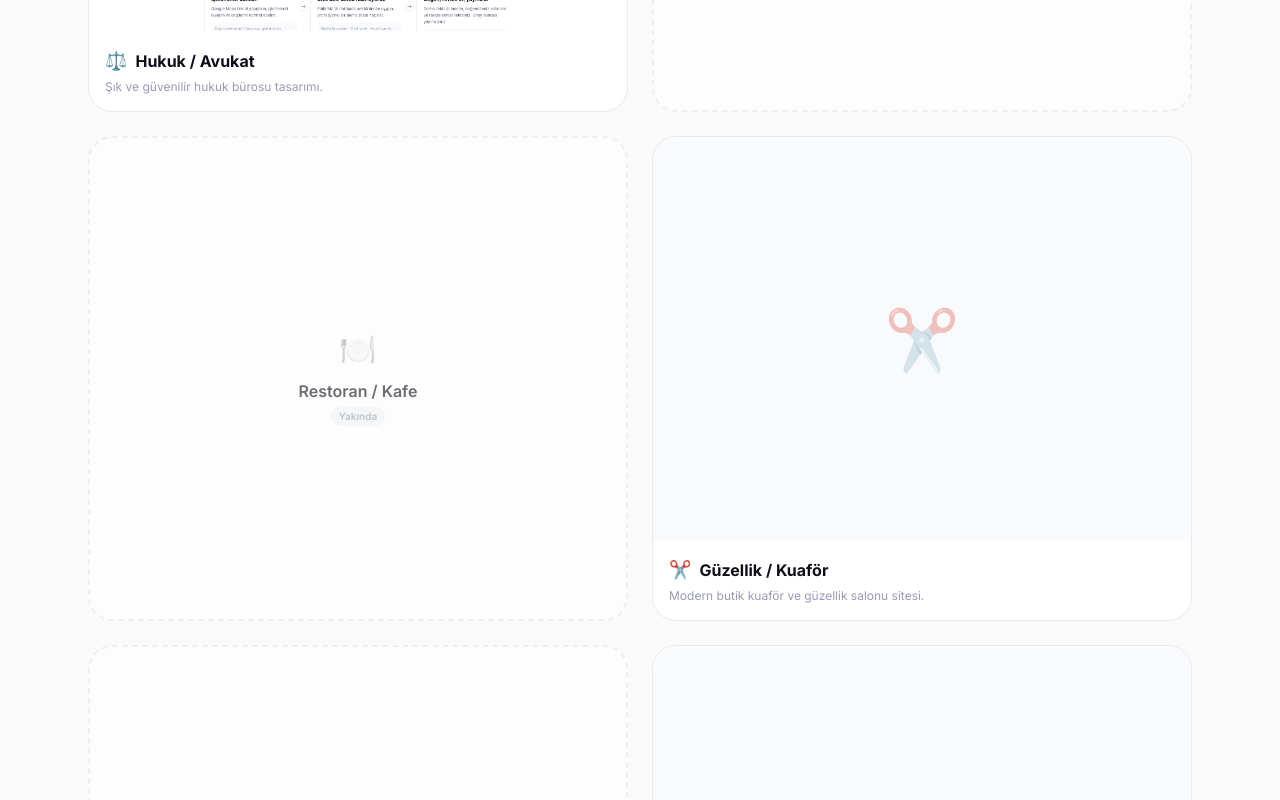
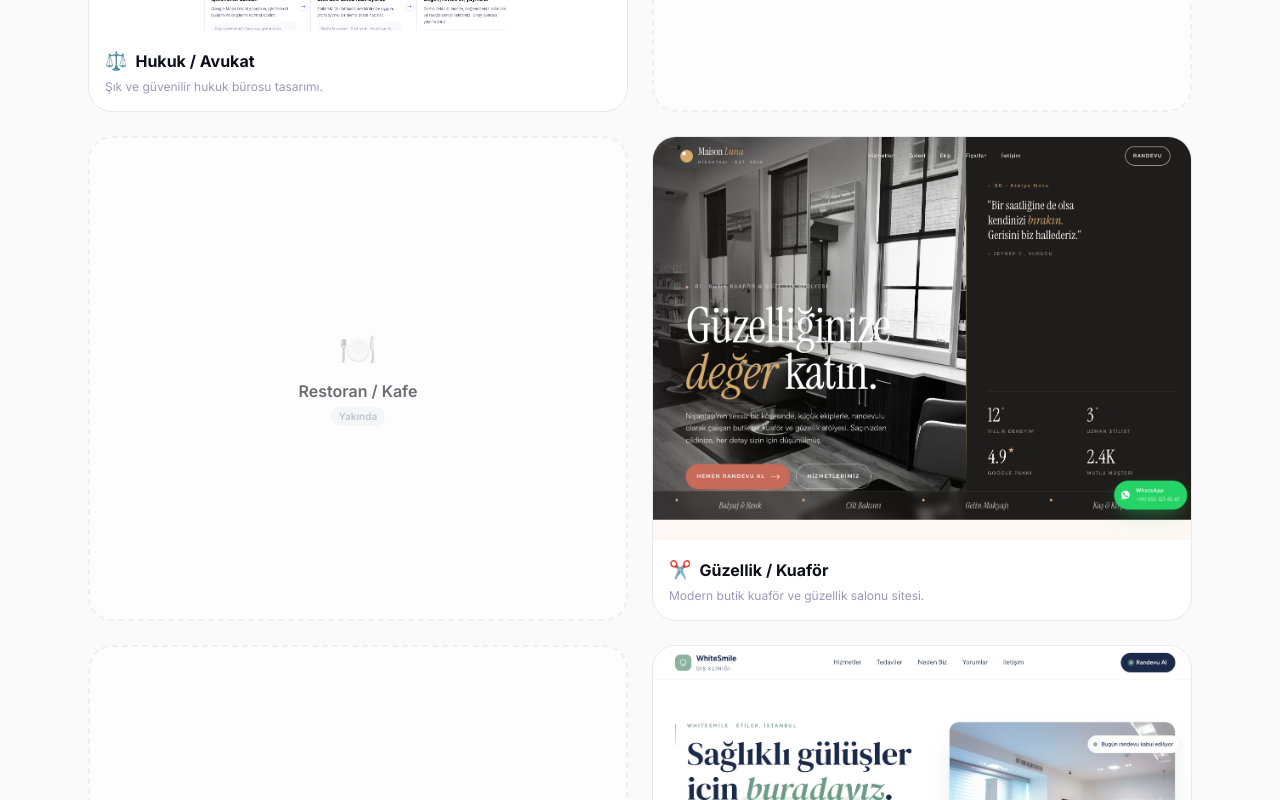
Before and after one commit to RARA1907/web10micro-v1, a Next.js app: page / in a window 1280 px wide. Shown: the part 2280-3080 px from the top of the page. Built offline with nearby package versions, Linux system fonts and the light colour scheme.

Commit message:
fix: kartlar tıklaninca template sayfasina gidiyor, tum template'lerde screenshot var

```diff
--- a/components/TemplateSelector.tsx
+++ b/components/TemplateSelector.tsx
@@ -1,5 +1,4 @@
 "use client";
-import { useState } from "react";
 
 interface Props {
   onCTA: (sector?: string) => void;
@@ -37,7 +36,7 @@ const templates = [
     color: "#C9A96E",
     active: true,
     url: "/templates/guzellik-kuafor/",
-    img: null,
+    img: "/template-guzellik.png",
     desc: "Modern butik kuaför ve güzellik salonu sitesi.",
   },
   {
@@ -54,7 +53,7 @@ const templates = [
     color: "#8AB4A0",
     active: true,
     url: "/templates/dis-klinigi/",
-    img: null,
+    img: "/template-dis.png",
     desc: "Modern diş kliniği, beyaz ve mint temalı tasarım.",
   },
   {
@@ -95,8 +94,6 @@ const templates = [
 ];
 
 export function TemplateSelector({ onCTA }: Props) {
-  const [selected, setSelected] = useState<string | null>(null);
-
   return (
     <section id="template" className="py-24 bg-[var(--bg)]">
       <div className="max-w-6xl mx-auto px-4 sm:px-6">
@@ -115,23 +112,19 @@ export function TemplateSelector({ onCTA }: Props) {
         <div className="grid sm:grid-cols-2 gap-6">
           {templates.map((t) =>
             t.active ? (
-              <div
+              <a
                 key={t.id}
-                className="group relative bg-white rounded-3xl border border-[var(--border)] overflow-hidden card-hover cursor-pointer"
-                onClick={() => setSelected(t.id === selected ? null : t.id)}
+                href={t.url}
+                target="_blank"
+                rel="noopener noreferrer"
+                className="group block bg-white rounded-3xl border border-[var(--border)] overflow-hidden card-hover"
               >
-                <div className="aspect-[4/3] overflow-hidden bg-gray-50 flex items-center justify-center">
-                  {t.img ? (
+                <div className="aspect-[4/3] overflow-hidden bg-gray-50">
                   <img
                     src={t.img}
                     alt={t.label}
                     className="w-full h-full object-cover object-top group-hover:scale-105 transition-transform duration-500"
                   />
-                  ) : (
-                    <span className="text-6xl opacity-30 group-hover:scale-110 transition-transform duration-500">
-                      {t.icon}
-                    </span>
-                  )}
                   <div className="absolute inset-0 bg-gradient-to-t from-black/60 via-transparent to-transparent opacity-0 group-hover:opacity-100 transition-opacity duration-300" />
                 </div>
 
@@ -143,25 +136,14 @@ export function TemplateSelector({ onCTA }: Props) {
                     </div>
                     <p className="text-xs text-[var(--text-muted)]">{t.desc}</p>
                   </div>
-                  <div className="flex gap-2 opacity-0 group-hover:opacity-100 transition-opacity">
-                    <a
-                      href={t.url}
-                      target="_blank"
-                      rel="noopener noreferrer"
-                      className="text-xs font-semibold text-[var(--primary)] border border-[var(--primary)] px-3 py-1.5 rounded-lg hover:bg-[var(--primary-light)] transition-colors whitespace-nowrap"
-                      onClick={(e) => e.stopPropagation()}
-                    >
-                      Canlı Gör
-                    </a>
                   <button
-                      onClick={(e) => { e.stopPropagation(); onCTA(); }}
-                      className="text-xs font-semibold bg-[var(--primary)] text-white px-3 py-1.5 rounded-lg hover:bg-[var(--primary-dark)] transition-colors whitespace-nowrap"
+                    onClick={(e) => { e.preventDefault(); e.stopPropagation(); onCTA(); }}
+                    className="text-xs font-semibold bg-[var(--primary)] text-white px-3 py-1.5 rounded-lg hover:bg-[var(--primary-dark)] transition-colors whitespace-nowrap opacity-0 group-hover:opacity-100"
                   >
                     Demo Talep Et
                   </button>
                 </div>
-                </div>
-              </div>
+              </a>
             ) : (
               <div
                 key={t.id}
```
Also changed, not shown: public/template-dis.png (added), public/template-guzellik.png (added). Lines whose indentation alone changed are shown as unchanged.
